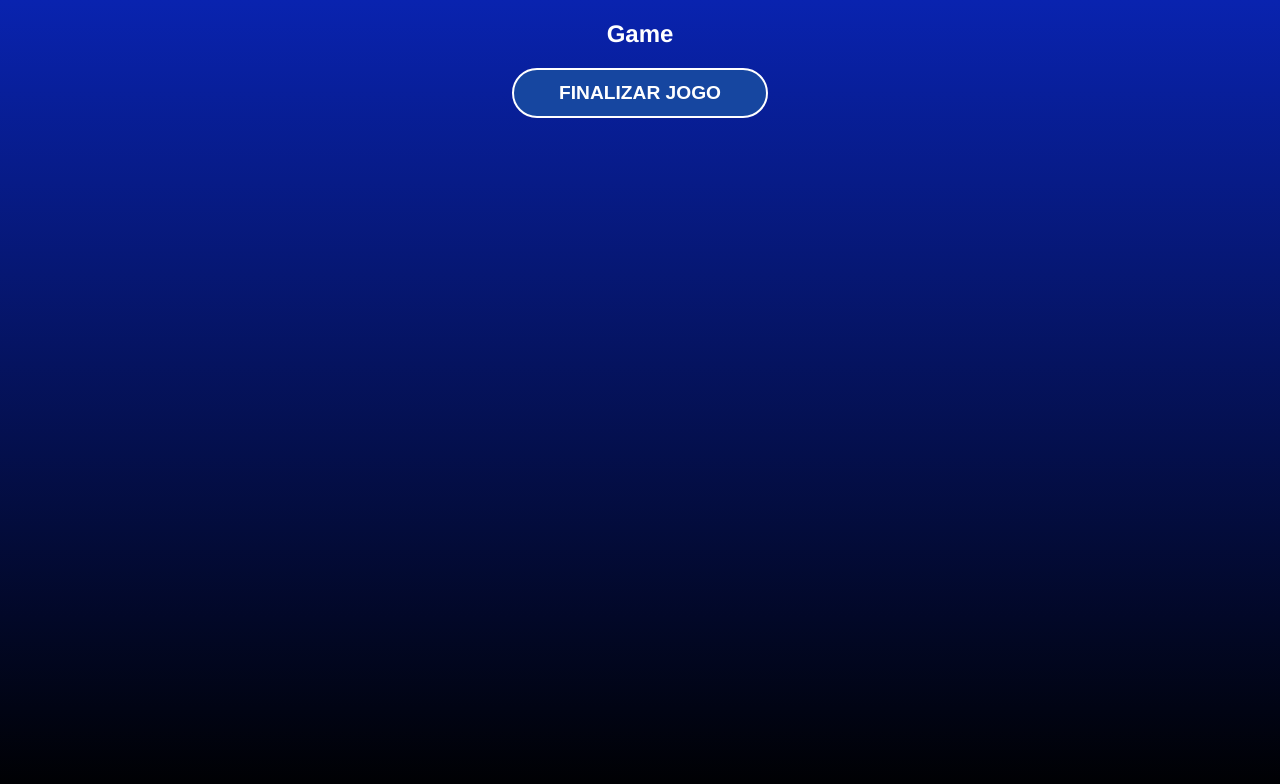
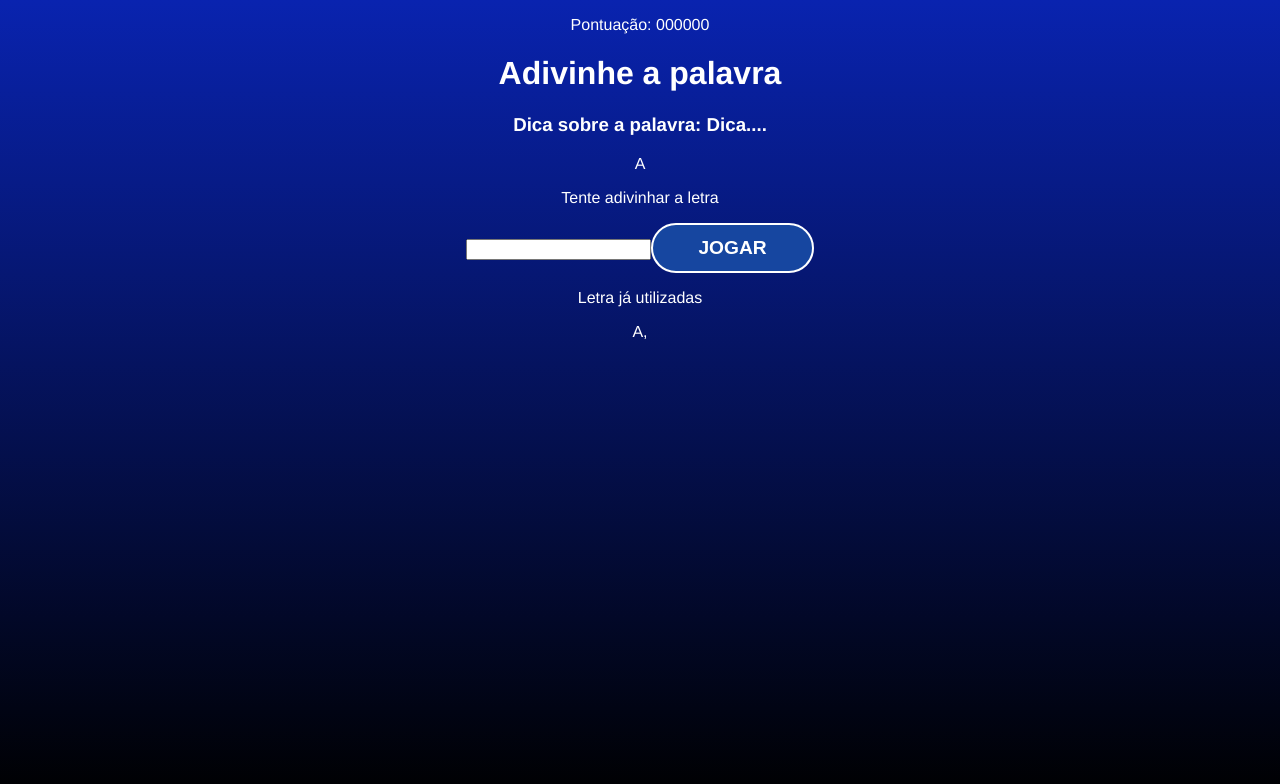
Before and after one commit to JotaPrimo/secretword, a React (Vite) app: page / in a window 1280 px wide. Both pictures are taken after a click on the button "CLIQUE PARA COMEÇAR". Shown: the top 784 px of the page. Built offline with nearby package versions, Linux system fonts and the light colour scheme.

Commit message:
75. Estruturando componente do jogo

```diff
--- a/src/components/Game.jsx
+++ b/src/components/Game.jsx
@@ -1,14 +1,34 @@
-import React from 'react'
+import React from "react";
 
-import './Game.css'
+import "./Game.css";
 
 function Game({ verifyLetter }) {
   return (
-    <div>
-      <h2>Game</h2>
-      <button onClick={verifyLetter}>Finalizar Jogo</button>
+    <div className="game">
+      <p className="points">
+        <span>Pontuação: 000000 </span>
+      </p>
+      <h1>Adivinhe a palavra</h1>
+      <h3 className="tip">
+        Dica sobre a palavra: <span>Dica.... </span>
+      </h3>
+      <div className="wordcontainer">
+        <span className="letter">A</span>
+        <span className="blankSquare"></span>
+      </div>
+      <div className="letterContainer">
+        <p>Tente adivinhar a letra</p>
+        <form>
+          <input type="text" name="letter" maxLength="1" required />
+          <button>Jogar</button>
+        </form>
+      </div>
+      <div className="wrongLetterContainer">
+        <p>Letra já utilizadas</p>
+        <span>A,</span>
+      </div>
     </div>
-  )
+  );
 }
 
-export default Game
+export default Game;
```
